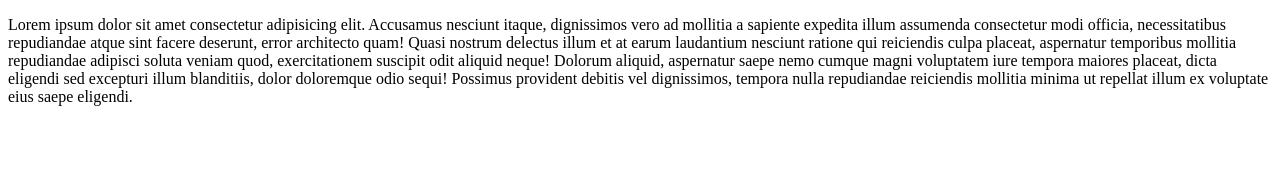
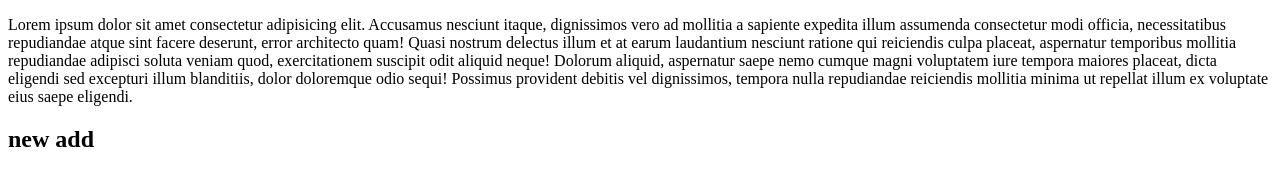
Before and after one commit to Dmxddrx/my-app, a plain HTML site: page login.html in a window 1280 px wide. Drawn offline with Linux system fonts and the light colour scheme.

Commit message:
login html updated 2

```diff
--- a/login.html
+++ b/login.html
@@ -8,5 +8,7 @@
 </head>
 <body>
     <p>Lorem ipsum dolor sit amet consectetur adipisicing elit. Accusamus nesciunt itaque, dignissimos vero ad mollitia a sapiente expedita illum assumenda consectetur modi officia, necessitatibus repudiandae atque sint facere deserunt, error architecto quam! Quasi nostrum delectus illum et at earum laudantium nesciunt ratione qui reiciendis culpa placeat, aspernatur temporibus mollitia repudiandae adipisci soluta veniam quod, exercitationem suscipit odit aliquid neque! Dolorum aliquid, aspernatur saepe nemo cumque magni voluptatem iure tempora maiores placeat, dicta eligendi sed excepturi illum blanditiis, dolor doloremque odio sequi! Possimus provident debitis vel dignissimos, tempora nulla repudiandae reiciendis mollitia minima ut repellat illum ex voluptate eius saepe eligendi.</p>
+
+    <h2>new add</h2>
 </body>
 </html>
```
